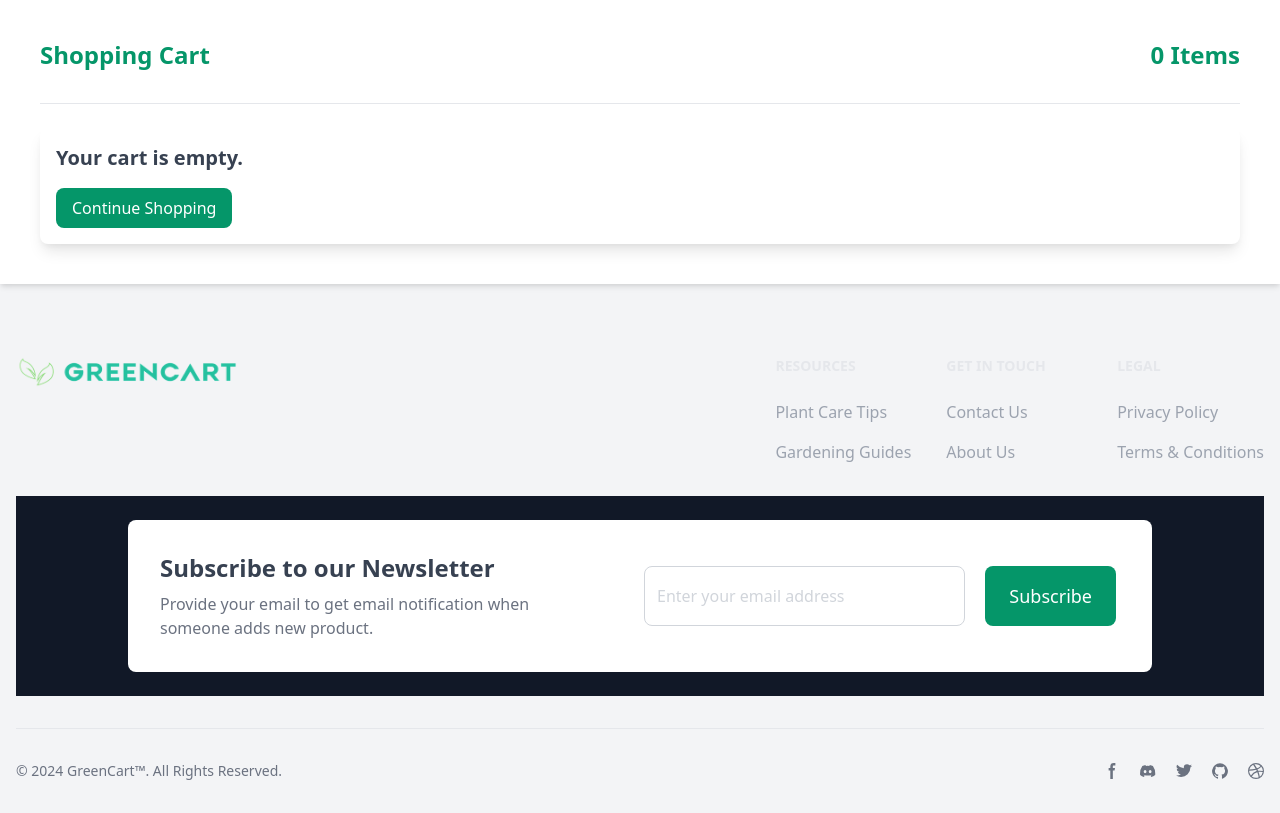
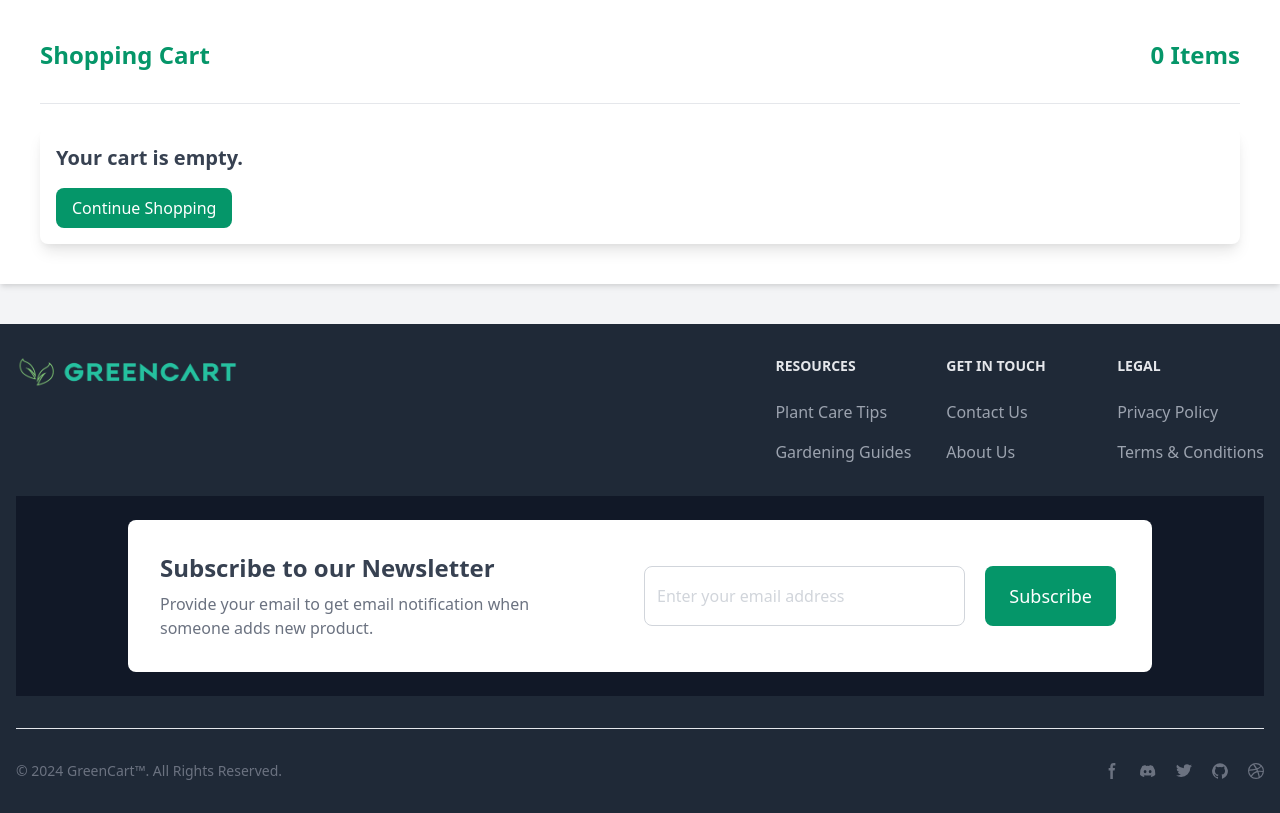
Before and after one commit to YashSahsani/GreenCart, a Django app: page /cart/ in a window 1280 px wide. Shown: the part 121-934 px from the top of the page. Run offline with Django 4.2, Linux system fonts and the light colour scheme; a user stored in the database is signed in; data comes from the database, SQL or seed files in the repository; data that the repository does not hold is empty; some libraries are stand-ins or nearby versions.

Commit message:
Footer changes in cart base.html file.

```diff
--- a/add_to_cart/templates/Cart/base.html
+++ b/add_to_cart/templates/Cart/base.html
@@ -20,12 +20,16 @@
 </head>
 
 <body class="bg-gray-100 flex flex-col min-h-screen">
-    {% include 'Shop/navbar.html' %}
+    <header>
+        {% include 'Shop/navbar.html' %}
+    </header>
     <main class="flex-grow">
         {% block content %}
         {% endblock %}
     </main>
-    {% include 'footer.html' %}
+    <footer class="bg-gray-800 text-white">
+        {% include 'footer.html' %}
+    </footer>
 </body>
 
 </html>
```
